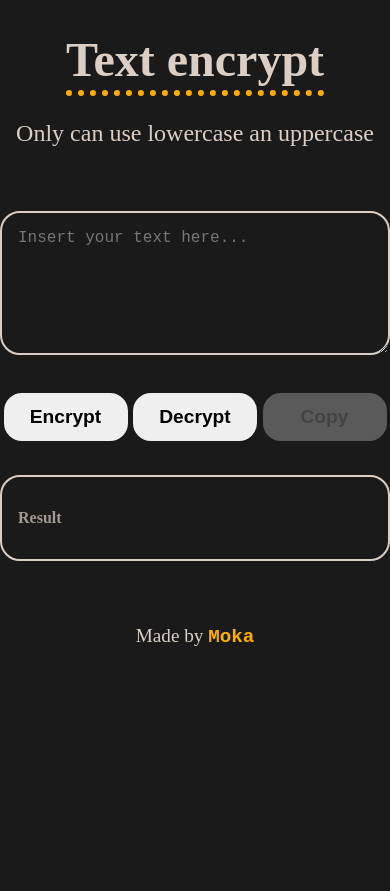
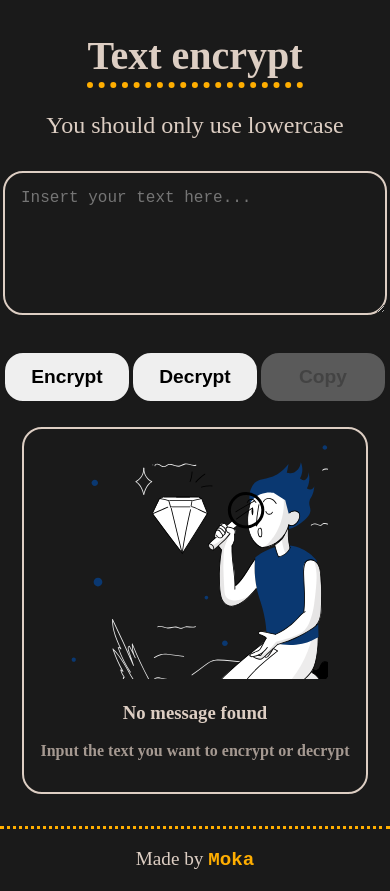
Before and after one commit to soyMoka/textEncript, a plain HTML site: page index.html in a window 390 px wide. Before the commit the page ends 844 px from the top, so only its background shows below. Drawn offline with Linux system fonts and the light colour scheme.

Commit message:
fix responsive and buttons behavior

```diff
--- a/index.html
+++ b/index.html
@@ -14,7 +14,7 @@
 
         <header>
             <h1>Text encrypt</h1>
-            <p> Only can use lowercase an uppercase</p>
+            <p> You should only use lowercase</p>
         </header>
 
         <main>
@@ -27,7 +27,12 @@
                 </div>
             </section>
             <section class="result-wrapper">
-                <p id="OUTPUT_TEXT">Result</p>
+                <div id="OUTPUT_IMG">
+                    <img   src="img/noMessage.svg"  alt="">
+                    <h3>No message found</h3>
+                    <p>Input the text you want to encrypt or decrypt</p>
+                </div>
+                <p class="noShow" id="OUTPUT_TEXT" >Result</p>
             </section>
             </section>
         </main>
--- a/scrip.js
+++ b/scrip.js
@@ -1,5 +1,6 @@
 var textInput = document.getElementById('INPUT_TEXT');
 let textOutput = document.getElementById('OUTPUT_TEXT');
+let imageOutput = document.getElementById('OUTPUT_IMG');
 const btnEncrypt = document.getElementById('BTN_ENCRYPT');
 const btnUnencrypt = document.getElementById('BTN_DECRYPT');
 const btncopy = document.getElementById('BTN_COPY');
@@ -11,12 +12,39 @@ function encryptText(){
     if (textInput.value != '') {
         textOutput.innerText = encrypt(textInput.value.toLowerCase())
         btncopy.disabled=false;
+
+
     }
+    else{
 
+        if(imageOutput.classList.contains('noShow')){
+
+            hideOrshowElement(imageOutput)
+            hideOrshowElement(textOutput)
+        }
+    }
+    if(textOutput.classList.contains('noShow')&&textInput.value != ''){
+
+        hideOrshowElement(imageOutput)
+        hideOrshowElement(textOutput)
+    }
 }
 
 function decryptText(){
-    textOutput.innerText = decrypt(textInput.value.toLowerCase())
+    if (textInput.value != '') {
+        textOutput.innerText = decrypt(textInput.value.toLowerCase())
+        btncopy.disabled=false;
+    }
+    else{
+        hideOrshowElement(imageOutput)
+        hideOrshowElement(textOutput)
+    }
+
+    if(textOutput.classList.contains('noShow')&&textInput.value != ''){
+
+        hideOrshowElement(imageOutput)
+        hideOrshowElement(textOutput)
+    }
 }
 
 function copyText(){
@@ -149,3 +177,15 @@ function remplazarCharValueToCharKey(letra) {
         letra
         }
 }
+
+console.log(imageOutput.classList);
+
+function hideOrshowElement(elem){
+    if ( elem.classList.contains('noShow')) {
+        elem.classList.remove('noShow')
+        console.log('debería borrar');
+    }
+    else {
+        elem.classList.add('noShow')
+    }
+}
--- a/style.css
+++ b/style.css
@@ -8,6 +8,8 @@
     --text-color: #ddcec3;
     --sub-text-color: #a59991;
     --accent: #ffae00;
+
+    --border-radius-block:20px;
 
 }
 
@@ -23,12 +25,16 @@
 /* ##                GENERIC                ## */
 /* ########################################### */
 
+.noShow{
+    display: none;
+}
 
 body{
     background-color:  var( --background-color);
     color: var(--text-color);
     margin: 0 auto;
     width: 100vw;
+
 }
 
 .wrapper{
@@ -46,7 +52,7 @@ body{
 main{
     text-align: center;
     margin: auto;
-    margin-bottom: 1rem;
+    margin-bottom: 3rem;
 }
 
 
@@ -66,13 +72,13 @@ main{
 
 header{
     text-align: center;
-    margin: 2rem auto 4rem auto;
+    margin: 2rem auto 2rem auto;
 }
 header h1 {
     margin: auto;
     padding-bottom: .2rem;
     display: inline-block;
-    font-size: 3rem;
+    font-size: 2.5rem;
     border-bottom: 6px dotted var(--accent);
 }
 
@@ -95,17 +101,20 @@ header p {
 /* ------------------| TEXTAREA |------------------- */
 
 .textArea{
-
+    margin: 0 auto;
     box-sizing: border-box;
     background-color: var(--background-color);
     border: 2px solid var(--text-color);
-    border-radius: 20px;
+    border-radius: var(--border-radius-block);
     width: 100%;
     max-width: 1024px;
     color: var(--text-color);
     padding: 1rem;
     font-size: 1rem;
+
 }
+
+
 .textArea:focus{
     border: 2px solid var(--accent);
 
@@ -117,7 +126,8 @@ header p {
 
 
 .button-wrapper{
-    margin: auto;
+
+    margin: 1.5rem auto;
     max-width: 800px;
     justify-content: space-evenly;
 
@@ -125,12 +135,12 @@ header p {
 }
 
 .btn {
-    margin-top: 2rem;
+    margin-top: .5rem;
 }
 
 .form-btn{
     text-align: center;
-    border-radius: 20px;
+    border-radius: var(--border-radius-block);
     font-size: 1.2rem;
     font-weight: 600;
     padding: .8rem 0;
@@ -141,14 +151,14 @@ header p {
 
 .form-btn:hover:enabled{
 background-color: var(--background-color);
-border-radius: 20px;
+ border-radius: var(--border-radius-block) ;
 color: var(--text-color);
 border: 2px solid var(--accent);
 
 }
 .form-btn:active:enabled{
     background-color: var(--background-color);
-    border-radius: 20px;
+    border-radius: var(--border-radius-block) ;
     color: var(--text-color);
     border: 2px solid var(--accent);
 
@@ -159,16 +169,18 @@ border: 2px solid var(--accent);
 
 
 .result-wrapper{
+    display: block;
     box-sizing: border-box;
-
-    margin: 2rem auto;
-    text-align: left;
-    border-radius: 20px;
+    max-width: 1024px;
+    min-width: 300px;
+    margin:  0 auto;
+    text-align: center;
+    border-radius: var(--border-radius-block);
     padding: 1rem;
     border: 2px solid var(--text-color);
-    max-width: 1024px;
 }
 .result-wrapper p{
+    width: 100%;
     font-size: 1rem;
     font-weight: 600;
     color: var(--sub-text-color);
@@ -185,16 +197,52 @@ border: 2px solid var(--accent);
 
 
 /* ########################################### */
+/* ##                  MAIN                 ## */
+/* ########################################### */
+main{
+    display: flex;
+    max-width: 1020px;
+    flex-wrap: wrap;
+    justify-content:space-between;
+    align-content: center;
+    margin-top: 0;
+    margin-bottom: 2rem;
+}
+section{
+    align-self: flex-start;
+    margin: 0 auto;
+
+
+}
+
+section > img{
+    width: 100%;
+    overflow: auto;
+
+}
+
+/* ########################################### */
+/* ##                END MAIN               ## */
+/* ########################################### */
+
+
+/* ------------------------------------------------------------------------------------------ */
+
+
+/* ########################################### */
 /* ##                Footer               ## */
 /* ########################################### */
 
+
 footer{
-    /* position: absolute;
-    bottom: 0%; */
-    margin-top: 4rem;
+    border-top: 3px dotted var(--accent);
+    position: absolute;
+    bottom: 0%;
+    margin-top: 1rem;
     text-align: center;
     width: 100%;
     font-size: 1.2rem;
+    background-color: var(--background-color);
 }
 
 footer a{
@@ -211,9 +259,28 @@ footer a:hover{
 
 }
 
+@media screen and (max-height:650px){
+    footer{
+        position: static;
+    }
+}
+@media screen and (max-width:824px){
+    footer{
+        position: static;
+    }
+}
+
 /* ########################################### */
 /* ##              END Footer               ## */
 /* ########################################### */
 
 
 /* ------------------------------------------------------------------------------------------ */
+
+/*
+1 - Dividir la páginas en dos secciones de forma horizontal (deben estar lado a lado);
+2 - Insertar campo de texto para el usuário escribir su mensaje en la primera sección;
+3 - Incluir la información de que solo se aceptarán letras minúsculas y no se aceptarán caracteres especiales.
+
+4 - No olvides incluir la imagen en el campo de cifrado/descifrado y el logotipo.
+*/
```
Also changed, not shown: img/noMessage.svg (added).
